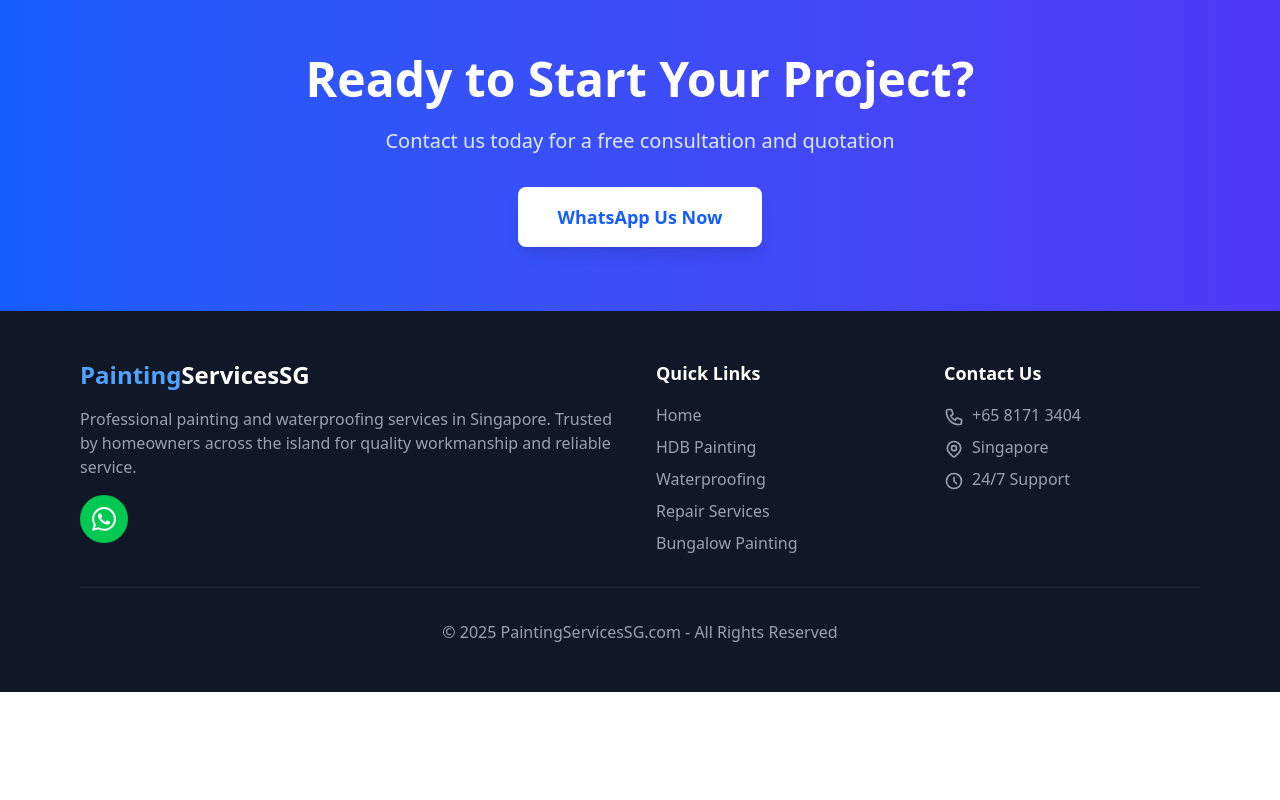
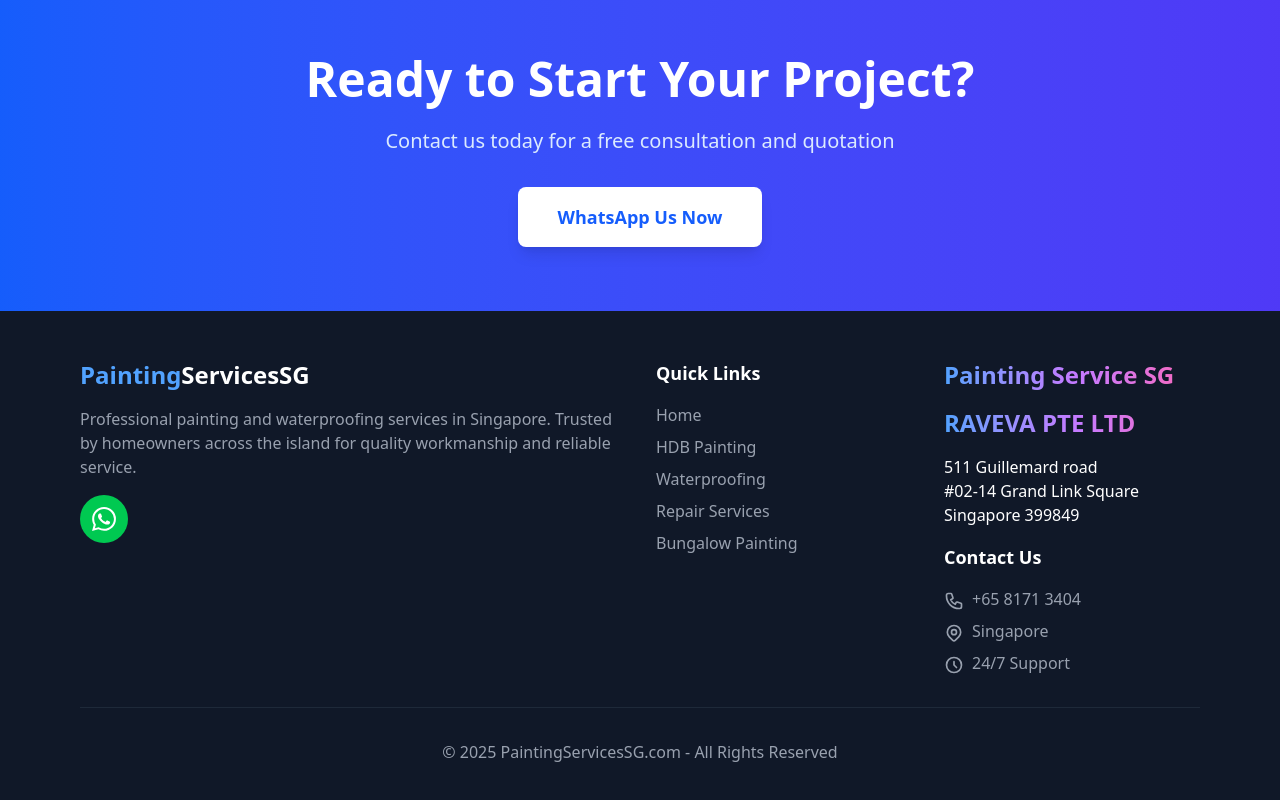
Before and after one commit to Jonymoin/paintingservice, a React (Vite) app: page / in a window 1280 px wide. Shown: the part 3755-4555 px from the top of the page. Before the commit the page ends 4447 px from the top, so only its background shows below. Built offline with nearby package versions, Linux system fonts and the light colour scheme.

Commit message:
Initial commit

```diff
--- a/src/App.jsx
+++ b/src/App.jsx
@@ -239,6 +239,15 @@
 
               {/* Contact Info */}
               <div>
+                <h3 className="text-2xl font-bold mb-4 bg-gradient-to-r from-blue-400 via-purple-400 to-pink-400 bg-clip-text text-transparent">
+            Painting Service SG
+          </h3>
+          <h3 className="text-2xl font-bold mb-4 bg-gradient-to-r from-blue-400 via-purple-400 to-pink-400 bg-clip-text text-transparent">
+            RAVEVA PTE LTD
+          </h3>
+          <p className="mb-4">
+            511 Guillemard road <br />#02-14 Grand Link Square <br />Singapore 399849
+          </p>
                 <h4 className="text-lg font-bold mb-4">Contact Us</h4>
                 <ul className="space-y-2 text-gray-400">
                   <li className="flex items-start">
```
